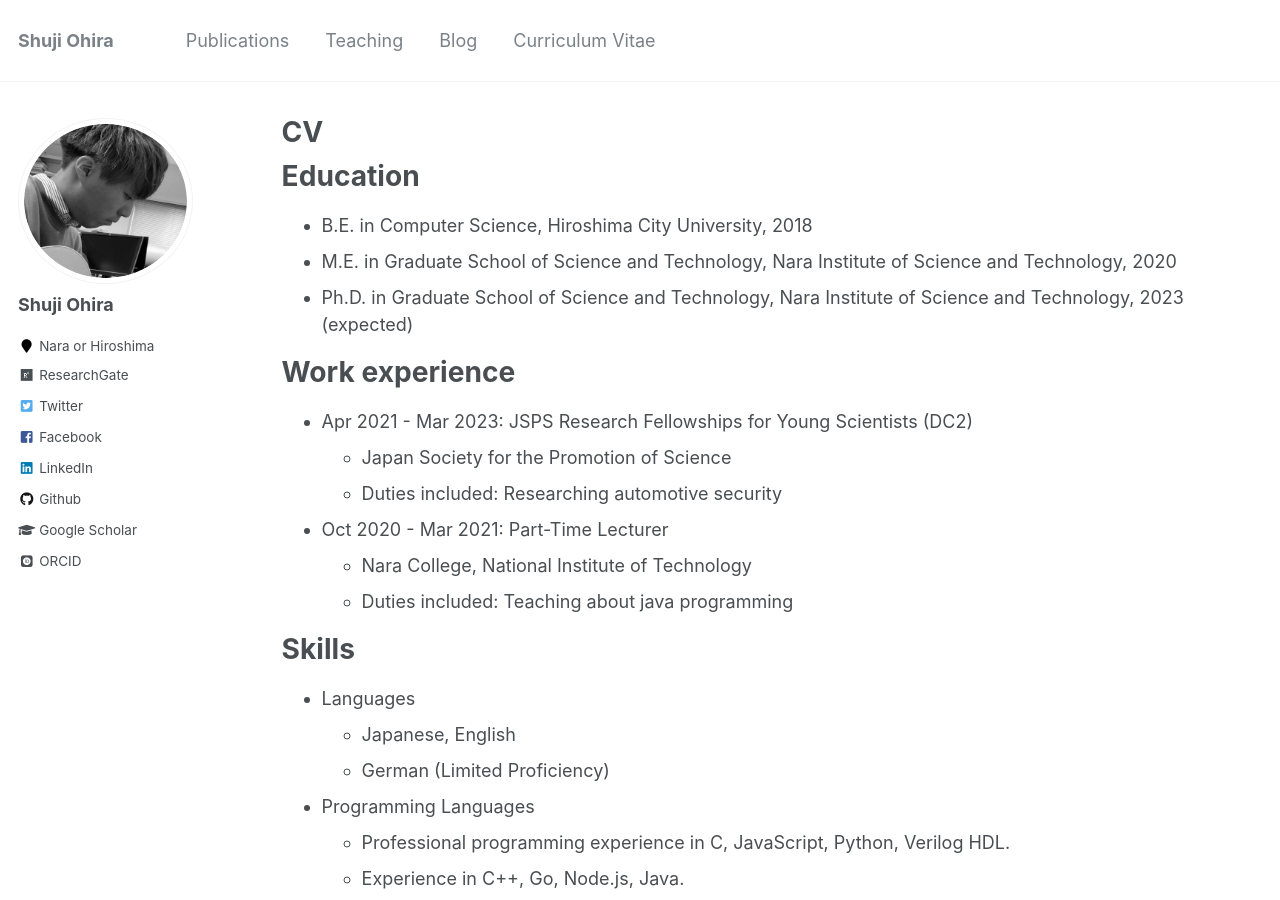
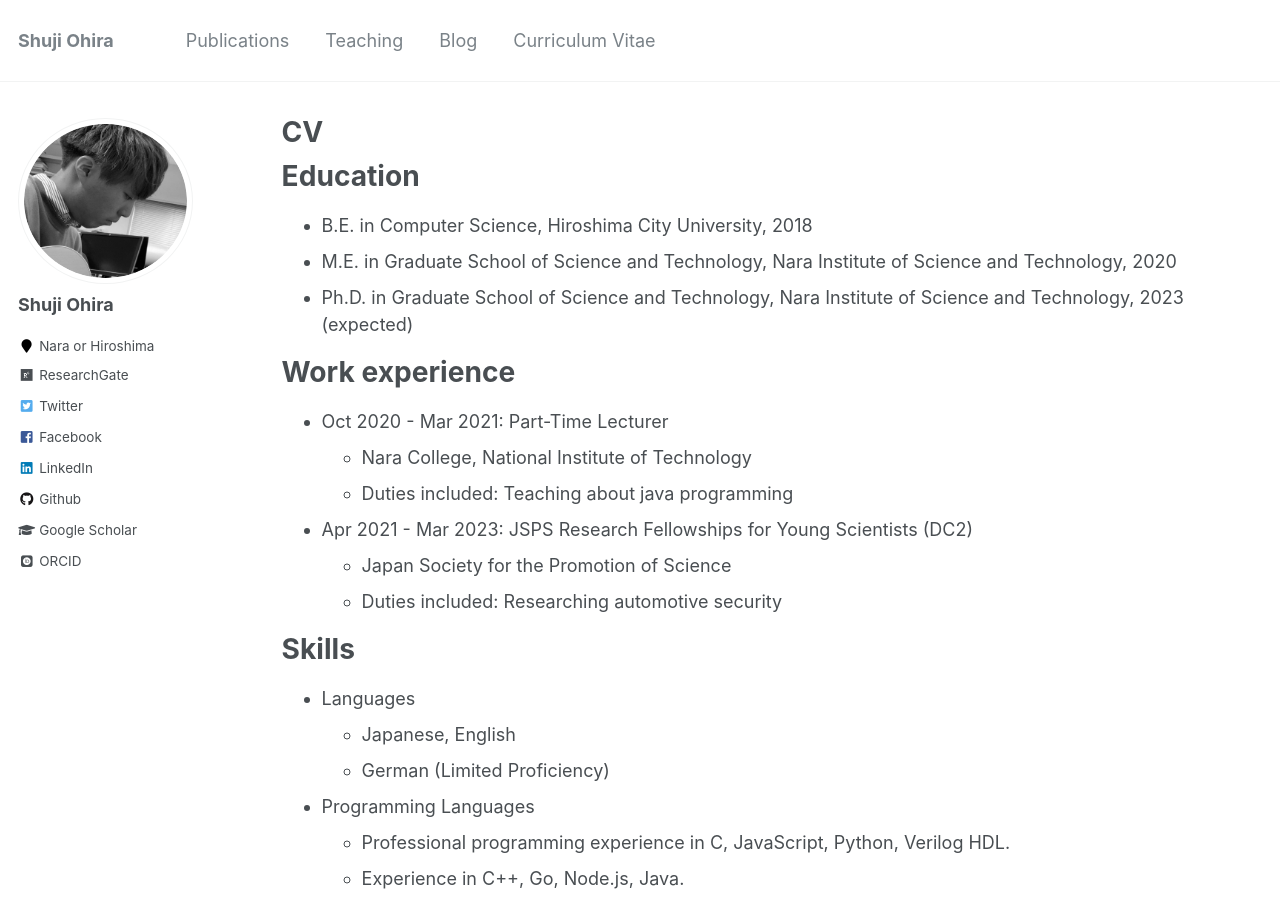
Before and after one commit to shuji-oh/shuji-oh.github.io, a Jekyll site: the page built from _pages/cv.md, in a window 1280 px wide and 900 px high. Built offline with Jekyll 4.4.1, drawn with Linux system fonts in a browser that asks for light colours; some web fonts are replaced.

Commit message:
revised cv

```diff
--- a/_pages/cv.md
+++ b/_pages/cv.md
@@ -17,13 +17,13 @@ Education
 
 Work experience
 ======
+* Oct 2020 - Mar 2021: Part-Time Lecturer
+  * Nara College, National Institute of Technology
+  * Duties included: Teaching about java programming
+
 * Apr 2021 - Mar 2023: JSPS Research Fellowships for Young Scientists (DC2)
   * Japan Society for the Promotion of Science
   * Duties included: Researching automotive security
-
-* Oct 2020 - Mar 2021: Part-Time Lecturer
-  * Nara College, National Institute of Technology
-  * Duties included: Teaching about java programming
 
 Skills
 ======
```
